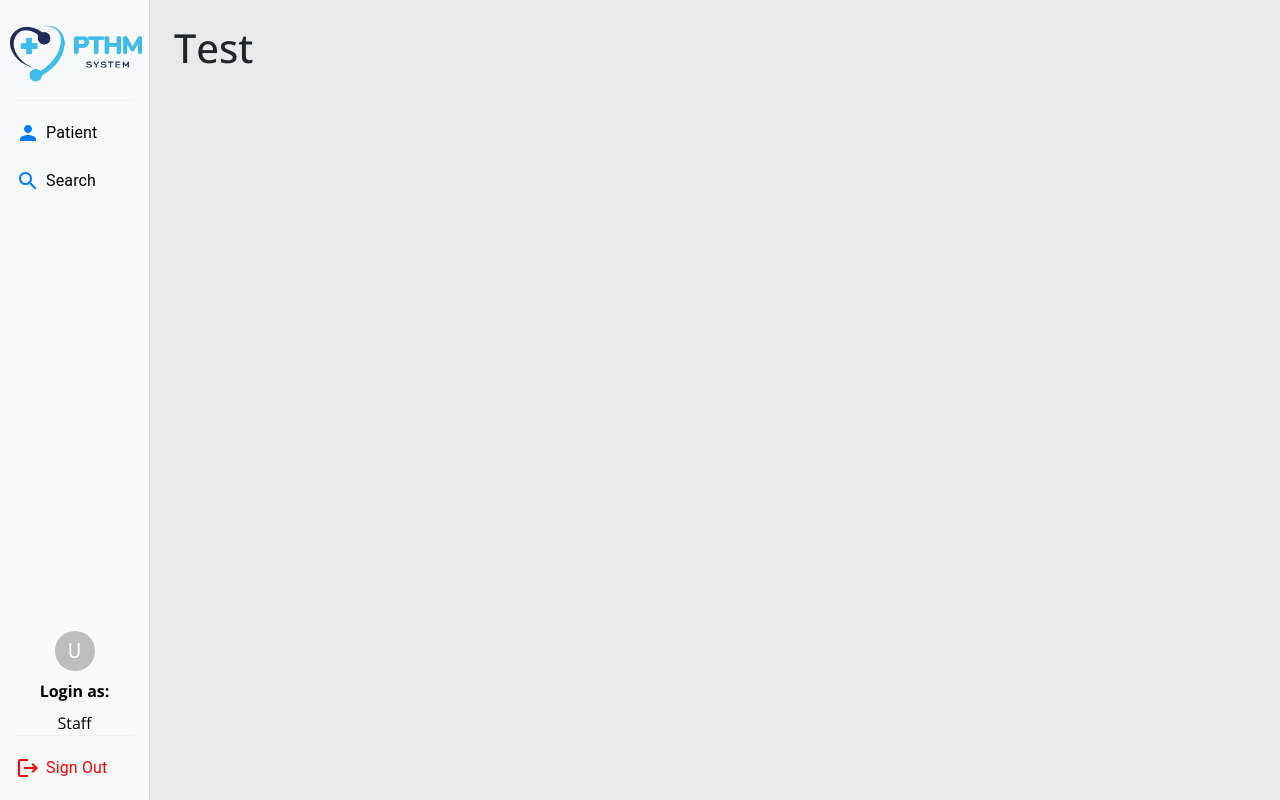
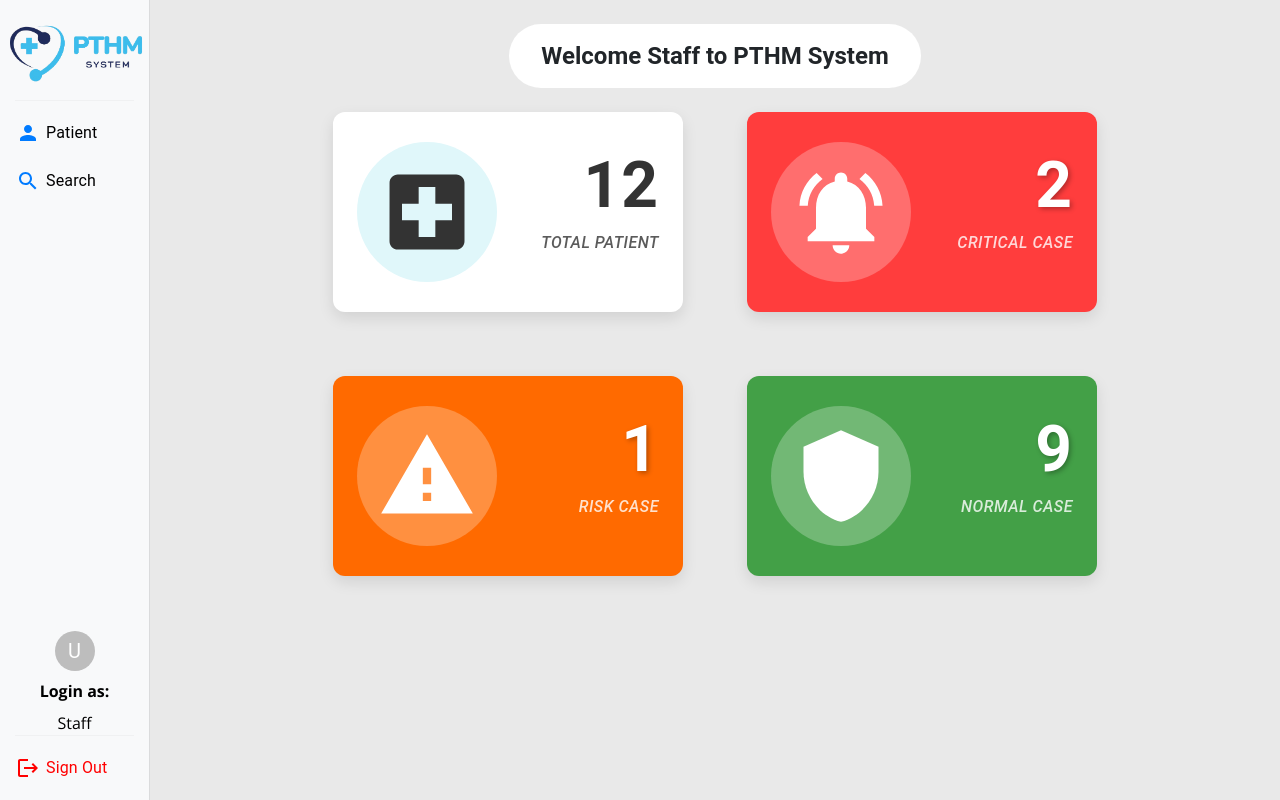
Before and after one commit to psu6510110202/PTHM_System, a React (Vite) app in the folder pthm_frontend/: page / in a window 1280 px wide. Built offline with nearby package versions, Linux system fonts and the light colour scheme.

Commit message:
Create Mock Metric Card Dashboard

```diff
--- /dev/null
+++ b/pthm_frontend/src/Components/MetricCard/index.tsx
@@ -0,0 +1,77 @@
+import { Card, CardContent, Typography, Box } from "@mui/material";
+import { styled } from "@mui/material/styles";
+
+interface InfoCardProps {
+  icon: React.ReactNode;
+  count: number;
+  label: string;
+  bgcolor?: string;
+}
+
+const StyledCard = styled(Card)<{ bgcolor?: string }>(({ theme, bgcolor }) => ({
+  display: "flex",
+  alignItems: "center",
+  justifyContent: "space-between",
+  padding: theme.spacing(3),
+  borderRadius: theme.shape.borderRadius * 3,
+  backgroundColor: bgcolor || theme.palette.background.paper,
+  color: bgcolor ? "#fff" : "#333",
+  boxShadow: "0px 6px 15px rgba(0, 0, 0, 0.1)",
+  width: 350,
+  height: 200,
+}));
+
+const IconWrapper = styled(Box)<{ bgcolor?: string }>(({ theme, bgcolor }) => ({
+  width: 140,
+  height: 140,
+  display: "flex",
+  alignItems: "center",
+  justifyContent: "center",
+  borderRadius: "50%",
+  backgroundColor: bgcolor || "#E0F7FA",
+}));
+
+const CardContentWrapper = styled(CardContent)({
+  textAlign: "right",
+  flexGrow: 1, // Ensures content fills available space
+  padding: 0,
+  display: "flex",
+  flexDirection: "column",
+  alignItems: "flex-end",
+});
+
+export const MetricCard: React.FC<InfoCardProps> = ({ icon, count, label, bgcolor }) => {
+  return (
+    <StyledCard bgcolor={bgcolor}>
+        <IconWrapper bgcolor={bgcolor ? "#ffffff40" : undefined}>{icon}</IconWrapper>
+        <CardContentWrapper>
+            <Typography
+            variant="h5"
+            fontWeight="bold"
+            sx={{
+                fontSize: "4.0rem", // Bigger for emphasis
+                color: bgcolor ? "#FFF" : "#333", // White if bg is set, dark otherwise
+                letterSpacing: 1, // Adds slight spacing for readability
+                textShadow: bgcolor ? "2px 2px 5px rgba(0, 0, 0, 0.3)" : "none" // Subtle shadow on colored backgrounds
+            }}
+            >
+            {count}
+            </Typography>
+            <Typography
+            variant="subtitle1"
+            sx={{
+                fontSize: "1rem",
+                textTransform: "uppercase", // Makes label stand out
+                fontWeight: "500",
+                opacity: 0.8, // Slightly faded for elegance
+                letterSpacing: 0.5,
+                fontStyle: "italic" // Adds a stylish touch
+            }}
+            >
+            {label}
+            </Typography>
+        </CardContentWrapper>
+    </StyledCard>
+
+  );
+};
--- a/pthm_frontend/src/Components/index.ts
+++ b/pthm_frontend/src/Components/index.ts
@@ -1 +1,2 @@
 export * from './Sidebar'
+export * from './MetricCard'
--- a/pthm_frontend/src/Pages/Patient/index.tsx
+++ b/pthm_frontend/src/Pages/Patient/index.tsx
@@ -1,7 +1,62 @@
+import { LocalHospital, NotificationsActive, Warning, Shield } from "@mui/icons-material";
+import { MetricCard } from "../../Components";
+import { Grid2, Box, Typography } from "@mui/material";
+
 export const Patient = () => {
     return (
-        <div>
-            <h1>Test</h1>
-        </div>
-    )
-}
+        <>
+            <Box display="flex" justifyContent="center" mb={3}>
+                <Box
+                    sx={{
+                        display: "flex",
+                        alignItems: "center",
+                        justifyContent: "center",
+                        backgroundColor: "#FFF", // Light blue background
+                        paddingX: 4, // Horizontal padding for width
+                        paddingY: 2, // Vertical padding for height
+                        borderRadius: 20, // Rounded corners
+                    }}
+                >
+                    <Typography variant="h5" fontWeight="bold">
+                        Welcome Staff to PTHM System
+                    </Typography>
+                </Box>
+            </Box>
+
+
+            <Grid2 container spacing={8} justifyContent="center">
+                <Grid2>
+                    <MetricCard
+                        icon={<LocalHospital sx={{ fontSize: 100 }} />}
+                        count={12}
+                        label="Total Patient"
+                    />
+                </Grid2>
+                <Grid2>
+                    <MetricCard
+                        icon={<NotificationsActive sx={{ fontSize: 100 }} />}
+                        count={2}
+                        label="Critical Case"
+                        bgcolor="#FF3D3D"
+                    />
+                </Grid2>
+                <Grid2 >
+                    <MetricCard
+                        icon={<Warning sx={{ fontSize: 100 }} />}
+                        count={1}
+                        label="Risk Case"
+                        bgcolor="#FF6A00"
+                    />
+                </Grid2>
+                <Grid2>
+                    <MetricCard
+                        icon={<Shield sx={{ fontSize: 100 }} />}
+                        count={9}
+                        label="Normal Case"
+                        bgcolor="#43A047" // Slightly softer green
+                    />
+                </Grid2>
+            </Grid2>
+        </>
+    );
+};
```
